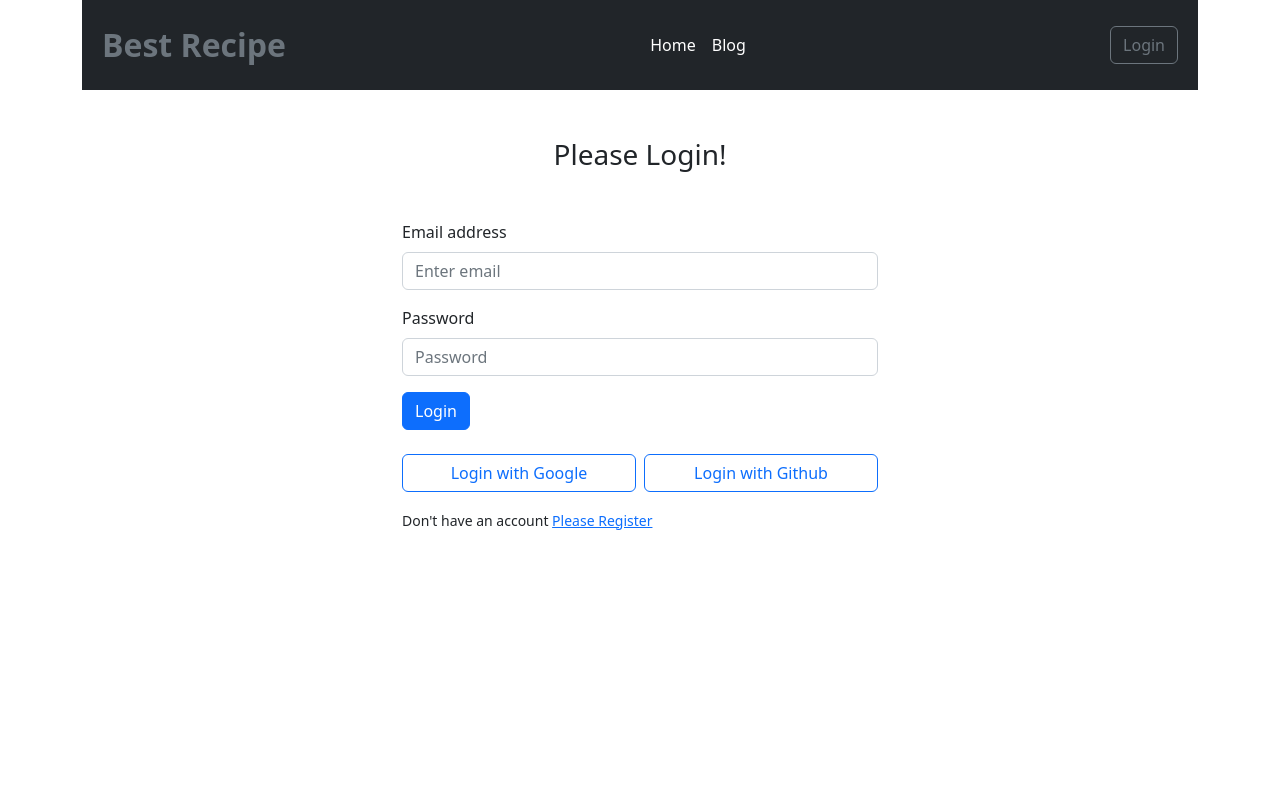
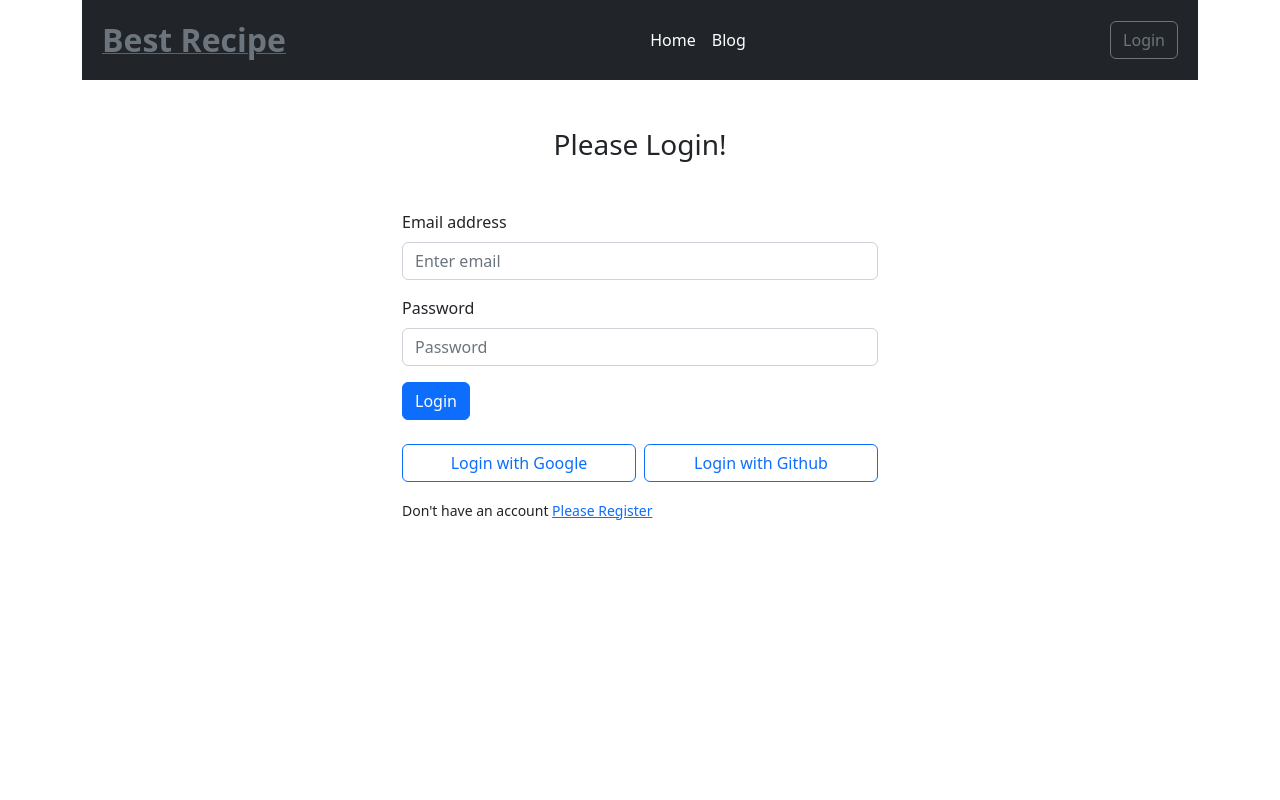
Before and after one commit to mdashraful/best-recipe, a React (Vite) app: page /login in a window 1280 px wide. Shown: the top 800 px of the page. Built offline with nearby package versions, Linux system fonts and the light colour scheme; no server answers.

Commit message:
logo url fixed

```diff
--- a/src/pages/Shared/Header/Header.jsx
+++ b/src/pages/Shared/Header/Header.jsx
@@ -8,7 +8,9 @@ const Header = () => {
     return (
         <Navbar bg="dark" expand="lg" className='px-2 py-3 '>
             <Container fluid>
-                <Navbar.Brand href="#" className='text-secondary fw-bold fs-2'>Best Recipe</Navbar.Brand>
+                <Link to='/'>
+                    <Navbar.Brand className='text-secondary fw-bold fs-2'>Best Recipe</Navbar.Brand>
+                </Link>
                 <Navbar.Toggle aria-controls="navbarScroll" />
                 <Navbar.Collapse id="navbarScroll">
                     <Nav
```
